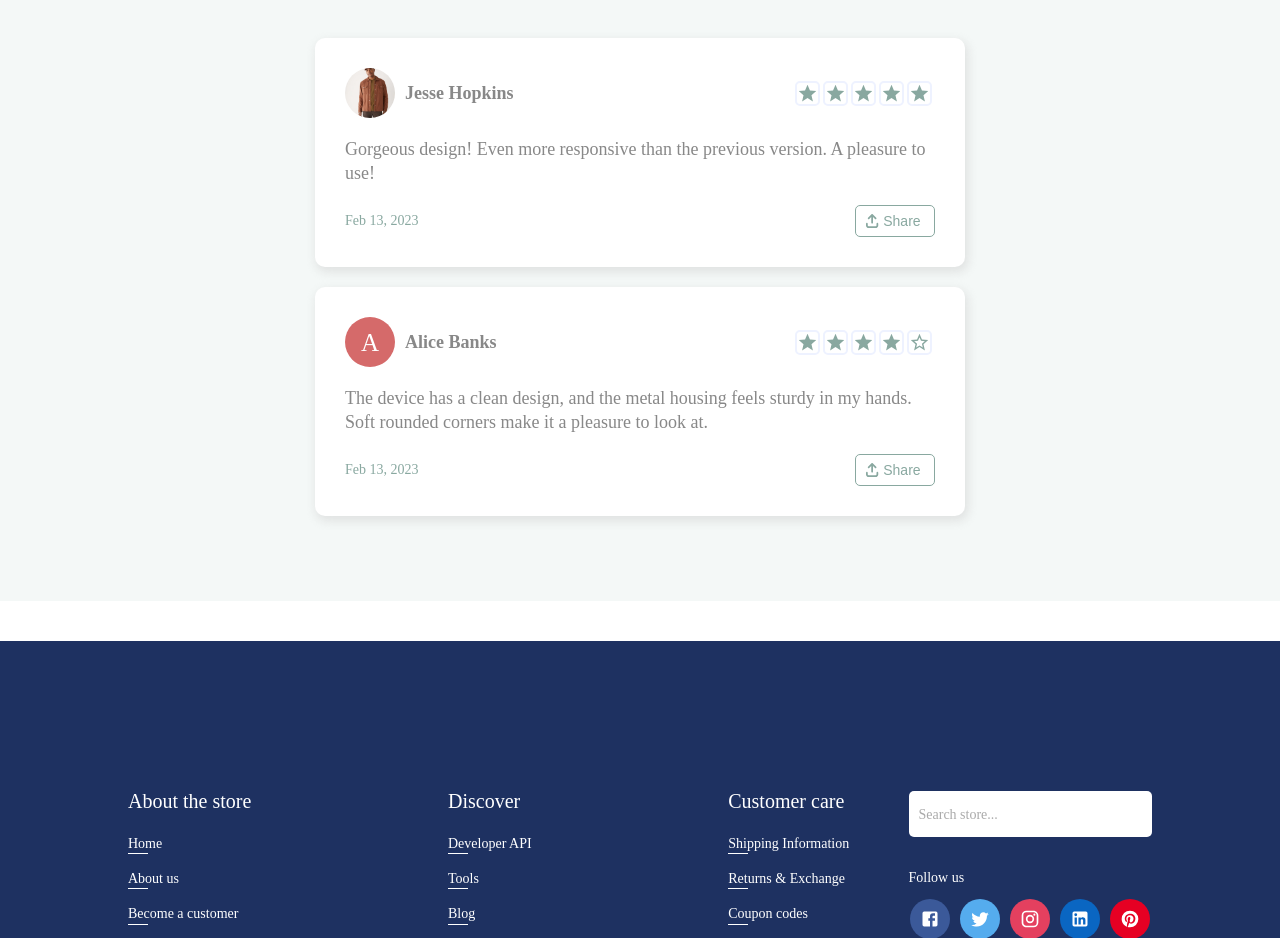
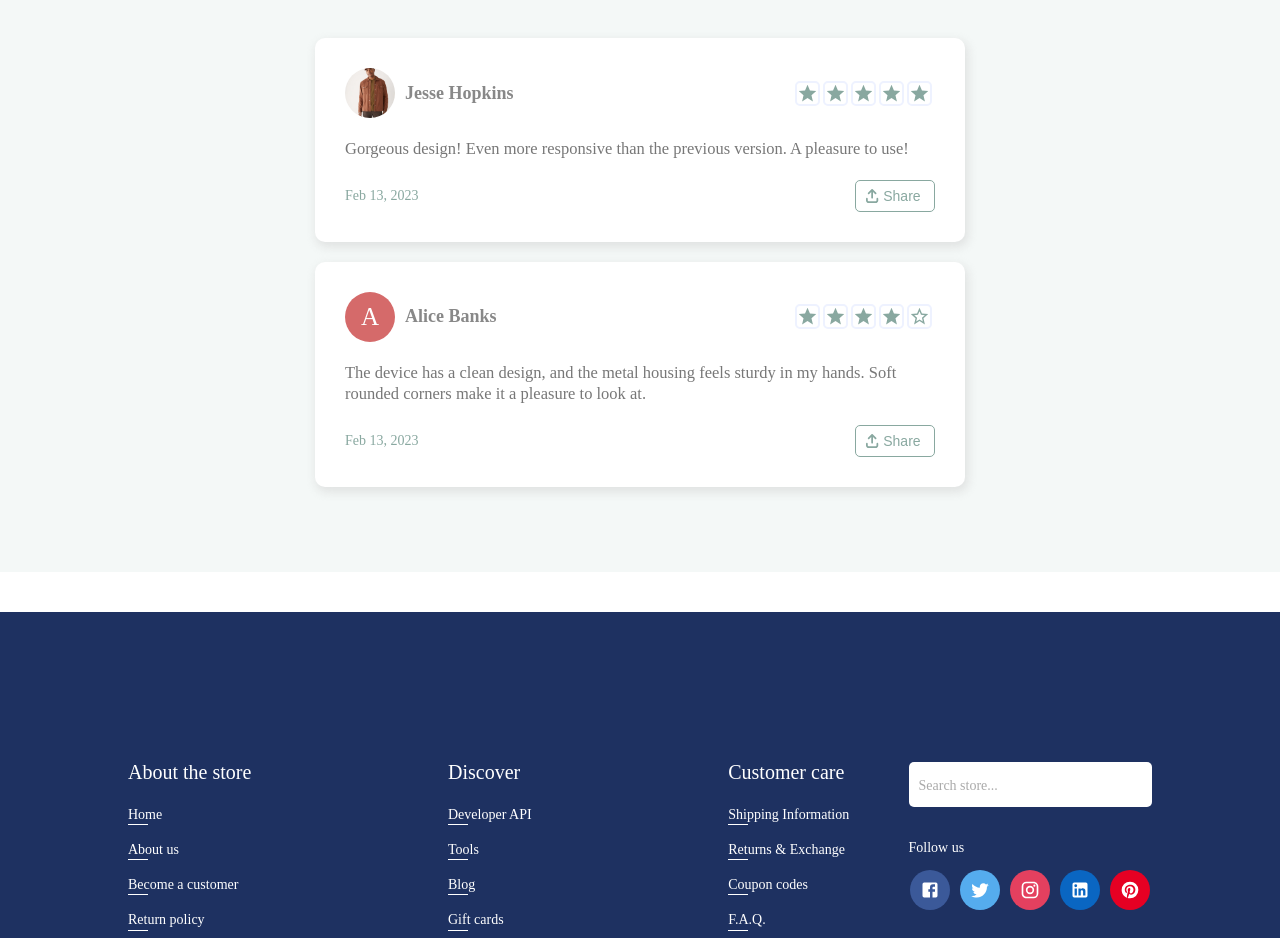
Before and after one commit to esteemayo/ecommerce-store-client, a Next.js app: page /products/1 in a window 1280 px wide. Shown: the part 10560-11498 px from the top of the page. Built offline with nearby package versions, Linux system fonts and the light colour scheme.

Commit message:
fix: modify

```diff
--- a/src/components/ReviewCard.jsx
+++ b/src/components/ReviewCard.jsx
@@ -111,8 +111,8 @@ const Name = styled.h3`
 
 const Review = styled.p`
   margin: 2rem 0;
-  font-size: 1.8rem;
-  color: #888;
+  font-size: 1.65rem;
+  color: inherit;
   line-height: 1.3;
   word-wrap: break-word;
 `;
```
